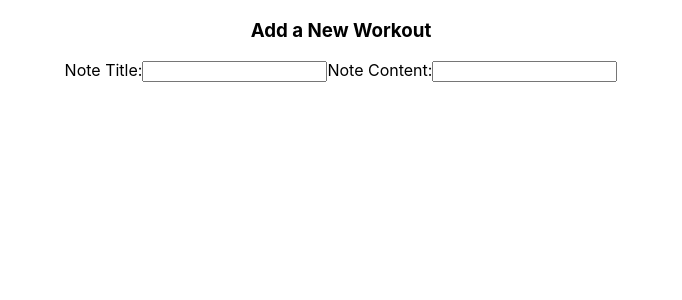
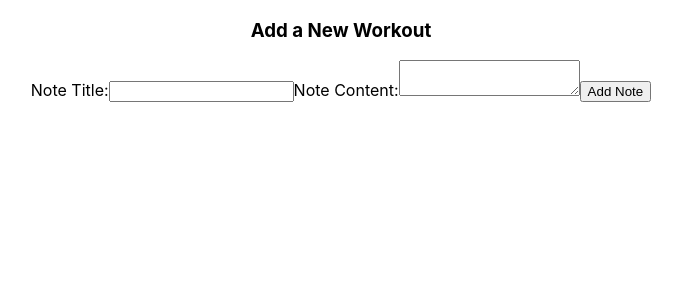
Before and after one commit to JadalKhawand/full-stack-notes-app, a React (Create React App) app in the folder client/: page /add in a window 1280 px wide. Shown: the top 300 px of the page, without its empty margins (299-981 px from the left). Built offline with nearby package versions, Linux system fonts and the light colour scheme.

Commit message:
the user can now add notes

```diff
--- a/client/src/components/Add.tsx
+++ b/client/src/components/Add.tsx
@@ -1,16 +1,29 @@
 import React from "react";
 import { useState } from "react";
+import axios from 'axios'
+import {useNavigate} from "react-router-dom"
 function Add() {
-  const [notes, setNotes] = useState({
+  const [note, setNote] = useState({
     title: "",
     content: "",
   });
+  const navigate = useNavigate()
 
   function handleChange(e: any) {
-    setNotes((prevNotes) => ({
+    setNote((prevNotes) => ({
       ...prevNotes,
       [e.target.name]: e.target.value,
     }));
+  }
+  async function handleSubmit(e:any){
+    e.preventDefault()
+    try {
+      await axios.post("http://localhost:5000/notes/create", note)
+      navigate("/")
+    } catch (error) {
+      console.log(error)
+    }
+    console.log("Submitted");
   }
 
   return (
@@ -21,9 +34,11 @@ function Add() {
       <input type="text" onChange={handleChange} name="title" />
 
       <label>Note Content:</label>
-      <input type="number" onChange={handleChange} name="content" />
+      <textarea  onChange={handleChange} name="content" />
+      <button onClick={handleSubmit}>Add Note</button>
     </div>
   );
+
 }
 
 export default Add;
```
